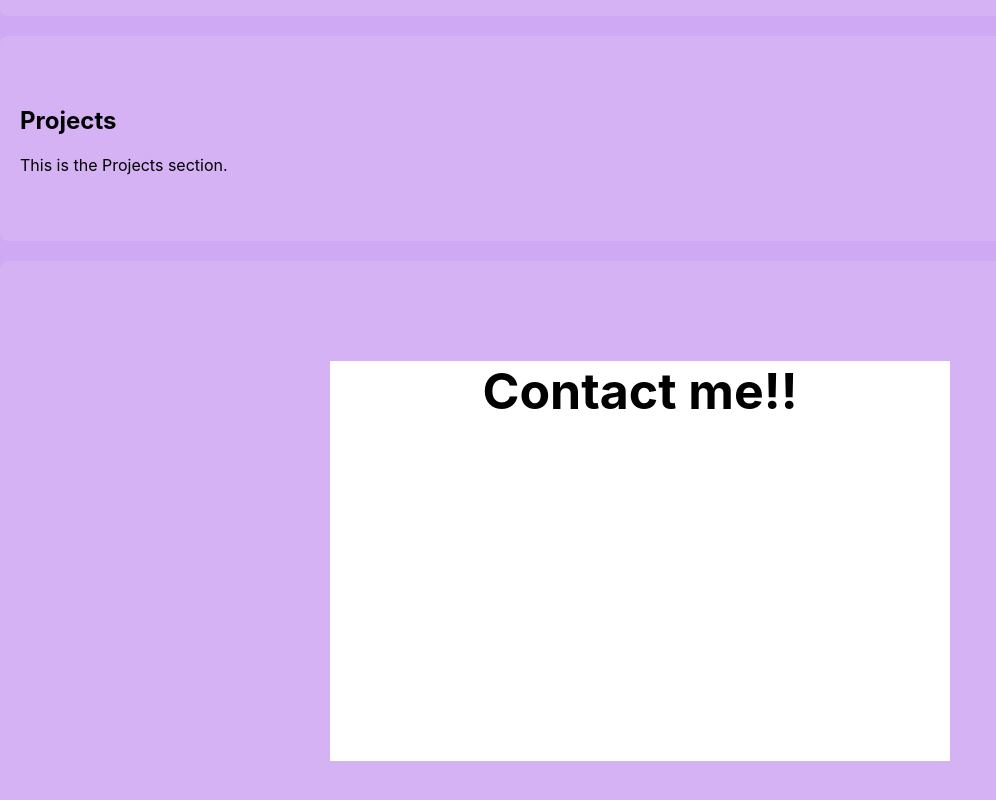
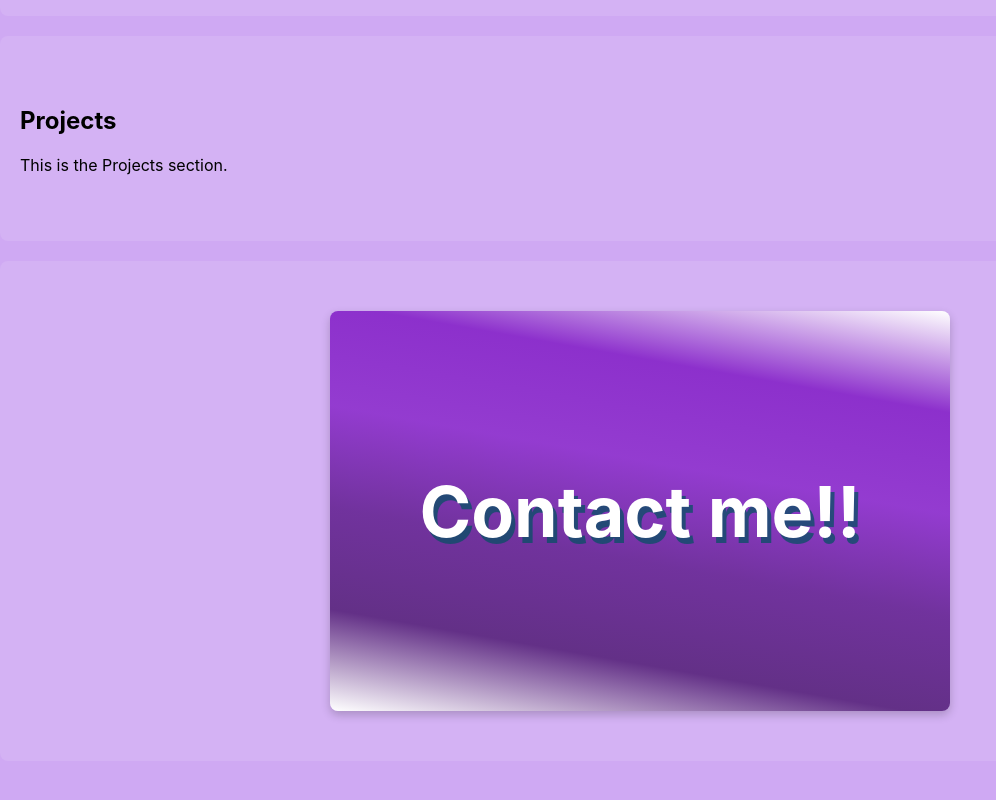
Before and after one commit to poojaboppana/PersonalPortofolio, a React (Create React App) app: page / in a window 1280 px wide. Shown: the part 674-1474 px from the top of the page, without its empty margins (0-996 px from the left). Built offline with nearby package versions, Linux system fonts and the light colour scheme.

Commit message:
Add all project files

```diff
--- a/src/components/Home.css
+++ b/src/components/Home.css
@@ -30,7 +30,12 @@ section {
     background-color: rgba(255, 255, 255, 0.1);
     border-radius: 8px;
     color: black;
+
+
 }
+
+
+
 
 .button-92 {
     --c: #fff;
@@ -67,7 +72,7 @@ section {
     margin: 0;
     cursor: pointer;
     padding: 10%;
-    color: rgb(94, 11, 97);
+    color:#d8cae2c4;
 }
 
 @media (max-width: 768px) {
@@ -84,6 +89,7 @@ section {
 
     #contact #contact-form {
         width: 80%;
+
     }
 
     #contact #contact-form input,
@@ -94,25 +100,25 @@ section {
 
 .button {
     padding: 1em 2em;
-    border: none;
+    border-color: white;
     border-radius: 5px;
     font-weight: bold;
     letter-spacing: 5px;
     text-transform: uppercase;
     cursor: pointer;
-    color: #2c9caf;
+    color:  #7709c0c4;
     transition: all 1000ms;
     font-size: 15px;
     position: relative;
     overflow: hidden;
-    outline: 2px solid #2c9caf;
+    outline: 2px solid  #7709c0c4;
 }
 
 button:hover {
     color: #ffffff;
     transform: scale(1.1);
-    outline: 2px solid #70bdca;
-    box-shadow: 4px 5px 17px -4px #268391;
+    outline: 2px solid  #7709c0c4;
+    box-shadow: 4px 5px 17px -4px  #7709c0c4;
 }
 
 button::before {
@@ -122,14 +128,16 @@ button::before {
     top: 0;
     width: 0;
     height: 100%;
-    background-color: #2c9caf;
+    background-color:  #7709c0c4;
     transform: skewX(45deg);
     z-index: -1;
     transition: width 1000ms;
+    border-color: white;
 }
 
 button:hover::before {
     width: 250%;
+    border-color: white;
 }
 
 #home-image {
@@ -145,41 +153,97 @@ button:hover::before {
 }
 
 #contact #contact-form {
-    background-color:white;
+    background: linear-gradient(10deg ,white, #410966c4, #530c83c4,#8018c5c4,#7709c0c4 ,white );
     height: 400px;
     width: 50%;
     text-align: center;
-    margin-left: auto;
-    margin-right: auto;
+    margin: auto;
+    border-radius: 8px;
+    box-shadow: 0 4px 10px rgba(0, 0, 0, 0.2);
+    overflow: hidden;
+    position: relative;
+    transition: all 0.3s ease;
 
 }
-#contact #contact-form form{
+#contact #contact-form form {
     visibility: hidden;
-}
-#contact #contact-form:hover {
-    visibility: visible;
+    opacity: 0;
+    transition: opacity 0.3s ease, visibility 0.3s ease;
     display: flex;
     flex-direction: column;
     gap: 10px;
     padding: 20px;
-    margin-left: auto;
-    margin-right: auto;
+    margin: auto;
+    align-items: center;
+}#contact {
+    position: relative;
+}
+
+#contact #contact-form {
+    background: linear-gradient(10deg ,white, #410966c4, #530c83c4, #8018c5c4, #7709c0c4, white);
+    height: 400px;
     width: 50%;
     text-align: center;
+    margin: auto;
+    border-radius: 8px;
+    box-shadow: 0 4px 10px rgba(0, 0, 0, 0.2);
+    overflow: hidden;
+    position: relative;
+    transition: all 0.3s ease;
+}
+
+#contact #contact-form form {
+    visibility: hidden;
+    opacity: 0;
+    transition: opacity 0.3s ease;
+    display: flex;
+    flex-direction: column;
+    gap: 10px;
+    padding: 20px;
+    margin: auto;
+    align-items: center;
+}
+
+#contact #contact-form:hover form {
+    visibility: visible;
+    opacity: 1;
+    position: relative;
+    margin-top: -160px;
+    animation: sections 2s ease;
+}
+
+@keyframes sections {
+    0% {
+        transform: translateY(100%);
+    }
+    100% {
+        transform: translateY(0);
+    }
 }
 
 #contact #contact-form:hover input,
-#contact #contact-form:hover textarea,#contact #contact-form:hover button {
+#contact #contact-form:hover textarea,
+#contact #contact-form:hover button {
     padding: 10px;
-    margin: 10px 0;
+    margin: 2px 0;
     width: 60%;
     visibility: visible;
+    position: relative;
+    transition: opacity 0.3s ease;
+}
+
+#contact #contact-form h1 {
+    font-size: 70px;
+    position: relative;
+    top: 25%;
+    transition: top 0.3s ease;
+    color: white;
+    text-shadow: 4px 6px #095066c4;
+
 }
 
 #contact #contact-form:hover h1 {
     visibility: hidden;
+    top: 0;
+
 }
-#contact #contact-form #heading{
-    font-size: 50px;
-    margin-top: 50px;
-}
--- a/src/components/Home.js
+++ b/src/components/Home.js
@@ -13,7 +13,7 @@ function Home() {
                 </ul>
             </nav>
             <section id="about">
-                <img src={pooja} alt="pooja" id="home-image"/> {/* Correct usage of the image path */}
+                <img src={pooja} alt="pooja" id="home-image"/>
                 <p>This is the About section.</p>
             </section>
             <section id="blogs">
```
